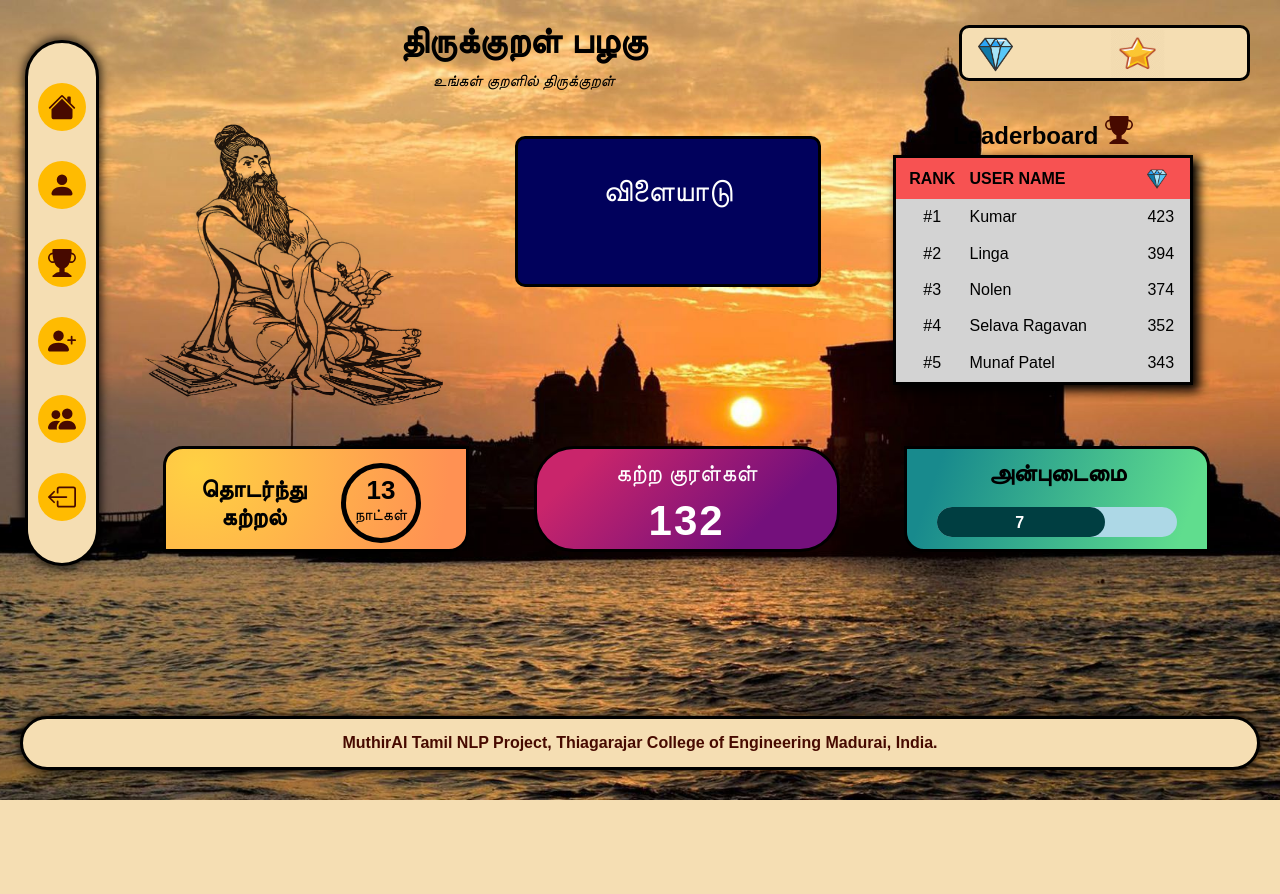
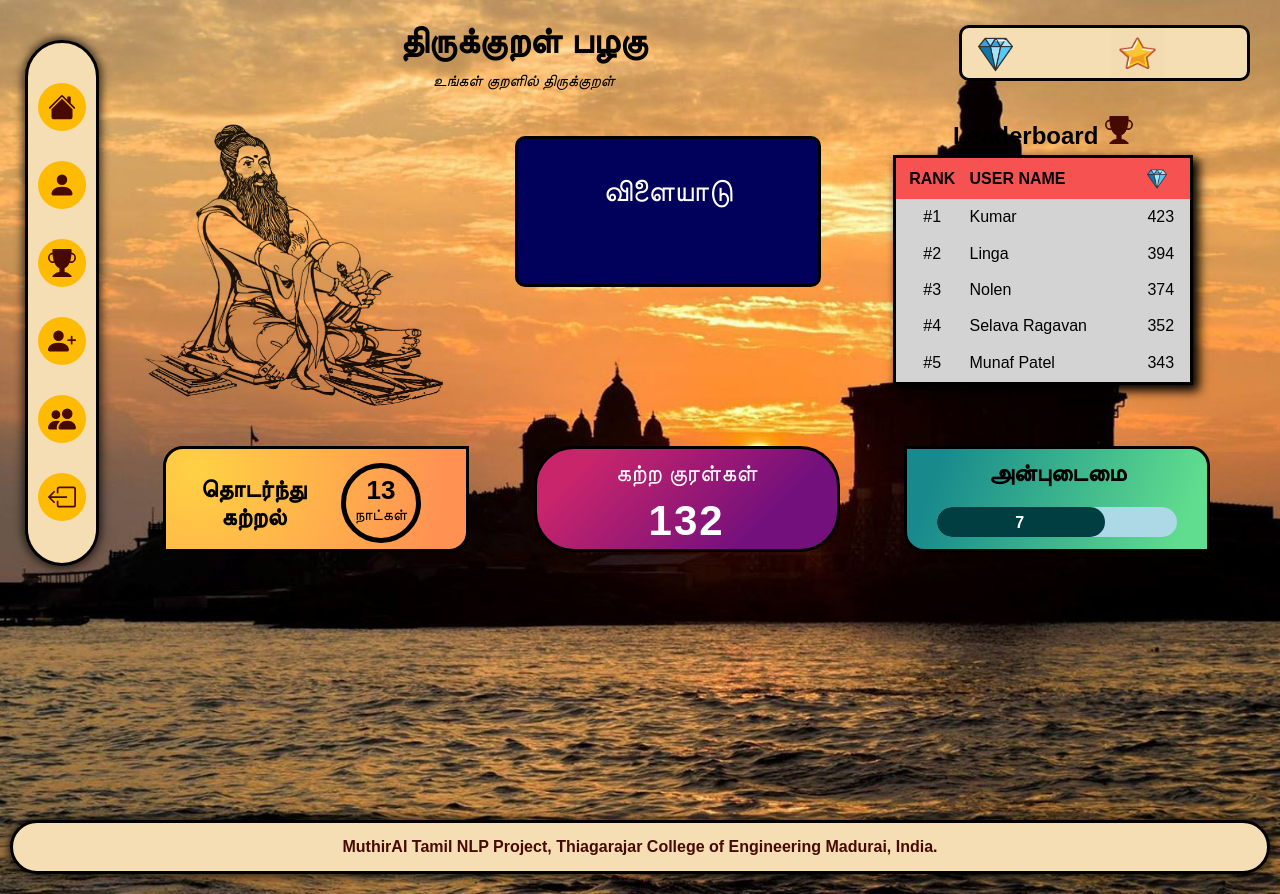
Before and after one commit to SethupathyRajan/thirukkural, a Flask app: template templates/index.html in a window 1280 px wide. Before the commit the page ends 800 px from the top, so only its background shows below. Run offline with Flask 3, Linux system fonts and the light colour scheme; the template is opened without the code that fills it, so the values that code supplies are empty; some web fonts are replaced.

Commit message:
Update basicStyle.css

```diff
--- a/static/css/basicStyle.css
+++ b/static/css/basicStyle.css
@@ -20,7 +20,7 @@ footer {
     font-weight: bold;
     font-family: sans-serif;
     color: #470a00;
-    position: fixed;
+   z-index:0;
     bottom: 10px;
     left: 10px;
     right: 10px;
```
